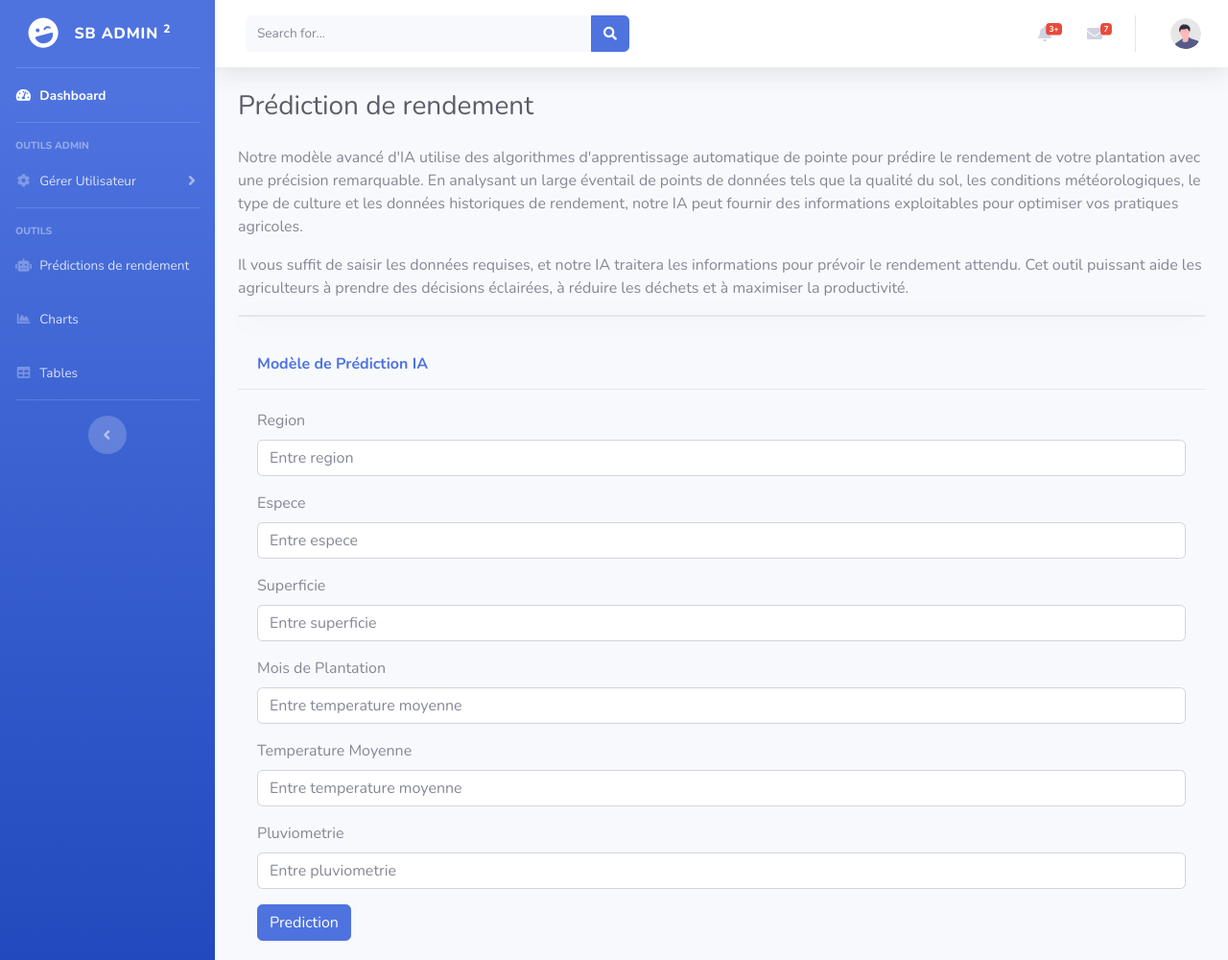
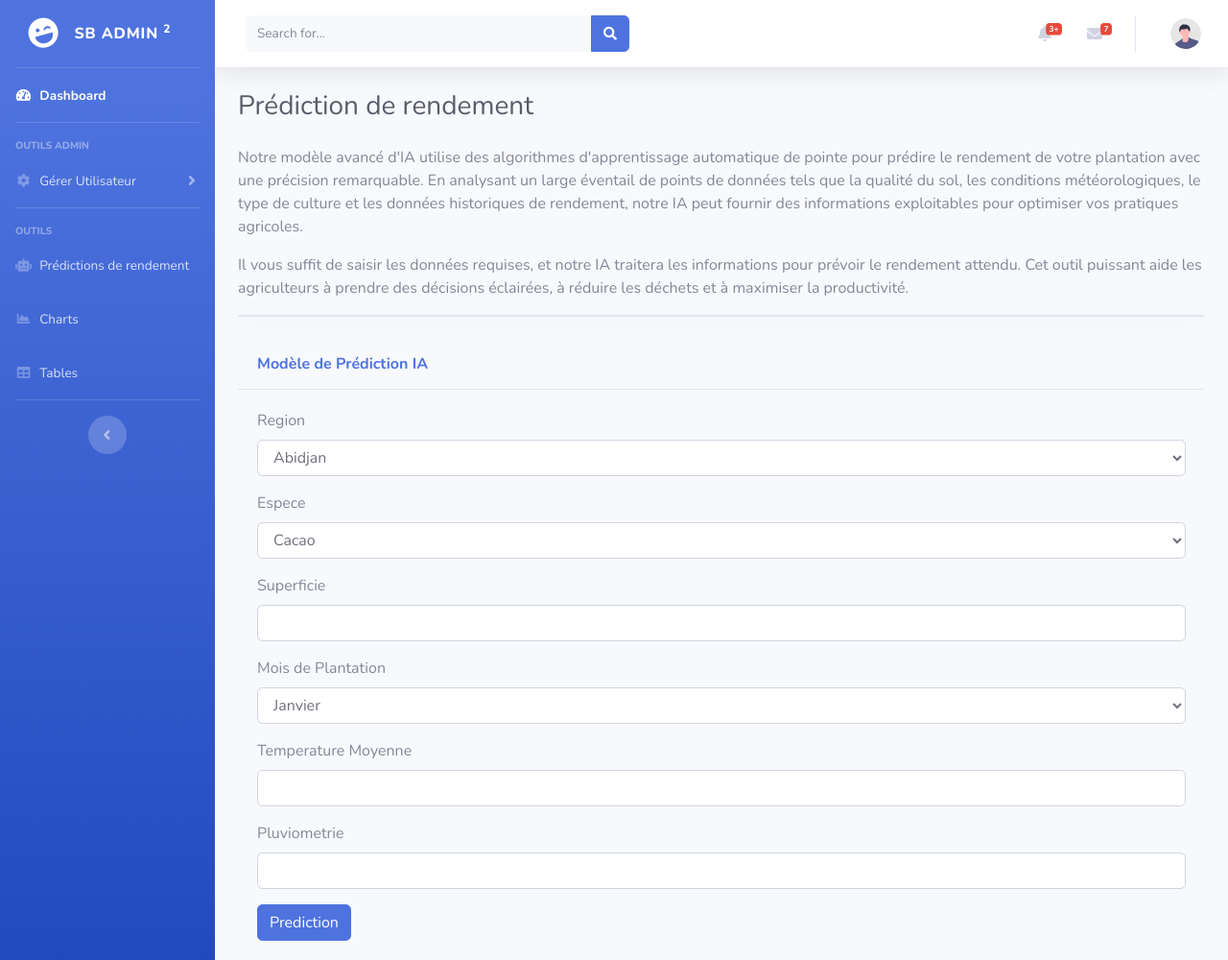
Before and after one commit to Flinguee75/Dashboard-For-INADCI, a Flask app: page /prediction in a window 1280 px wide. Shown: the whole page at 96% size. Run offline with Flask 3, Linux system fonts and the light colour scheme; the visitor is signed in with stand-in values (Sample User, id 1); some libraries are stand-ins or nearby versions.

Commit message:
Refactor Espece model to use lowercase table name, add prix_par_tonne field, and update prediction routes to include regions and especes

```diff
--- a/dashboard/controllers/shared_routes.py
+++ b/dashboard/controllers/shared_routes.py
@@ -1,9 +1,10 @@
 from flask import Blueprint, redirect, render_template, request, jsonify, session, url_for
-from models import TableDescription
+from models import Region, Espece, TableDescription
 from models import db
 from models import User
 from werkzeug.security import generate_password_hash
 from prediction import predict
+
 shared_bp = Blueprint('shared', __name__)
 
 # Route : Tableau de bord de l'administrateur
@@ -16,25 +17,23 @@ def dashboard():
 
 @shared_bp.route('/prediction', methods=['GET'])
 def prediction():
+    regions = [region.nom_region for region in Region.query.distinct(Region.nom_region).all()]
+    especes = [espece.nom_espece for espece in Espece.query.distinct(Espece.nom_espece).all()]
     current_user = User.query.filter_by(email=session['email']).first()
-    return render_template('agent/prediction.html', current_user=current_user)
-    # Route : Formulaire de prédiction (POST)
-@shared_bp.route('/prediction', methods=['POST'])
-def prediction_post():
-    current_user = User.query.filter_by(email=session['email']).first()
+    return render_template('agent/prediction.html', current_user=current_user, regions=regions, especes=especes)
 
-    user_data = {
-        'nom_region': request.form.get('region'),
-        'nom_espece': request.form.get('espece'),
-        'superficie': float(request.form.get('superficie', 0)),
-        'pluviometrie': float(request.form.get('pluviometrie', 0)),
-        'temperature_moyenne': float(request.form.get('temperatureMoyenne', 0)),
-        'mois_plantation': int(request.form.get('mois_plantation', 0))
-    }
+#Route : Formulaire de prédiction (POST)
+@shared_bp.route('/predict', methods=['POST'])
+def predict_route():
 
-    prix = predict(user_data, 100000)
+    user_data = request.json
+    rendement_fcfa = predict(user_data, 500000)
+    espece_nom = user_data.get('espece')
+    espece = Espece.query.filter_by(nom_espece=espece_nom).first()
+    prix_par_tonne = espece.prix_par_tonne
+    rendement_tonnes = rendement_fcfa / prix_par_tonne
 
-    return render_template('agent/prediction.html', current_user=current_user, prix=prix)
+    return jsonify({'rendement_tonnes': rendement_tonnes, 'rendement_fcfa': rendement_fcfa})
 
 # Route : Afficher les tables
 @shared_bp.route('/tables', methods=['GET'])
--- a/dashboard/models/espece_model.py
+++ b/dashboard/models/espece_model.py
@@ -1,11 +1,12 @@
 from models import db
 
 class Espece(db.Model):
-    __tablename__ = "Espece"
+    __tablename__ = "especes"
 
     id_espece = db.Column(db.Integer, primary_key=True)
     nom_espece = db.Column(db.String(100), nullable=False)
     type_espece = db.Column(db.String(50), nullable=True)
+    prix_par_tonne = db.Column(db.Float, nullable=False)
 
     # Relation avec les plantations
     #plantations = db.relationship('Plantation', backref='espece', lazy=True)
--- a/dashboard/templates/agent/prediction.html
+++ b/dashboard/templates/agent/prediction.html
@@ -227,35 +227,100 @@
             </div>
 
             <div class="card-body">
-            <form>
+            <form id="predictionForm">
                 <div class="form-group">
                     <label for="region">Region</label>
-                    <input type="text" class="form-control" id="region" placeholder="Entre region">
+                    <select class="form-control" id="region">
+                        {% for region in regions %}
+                            <option value="{{ region }}">{{ region }}</option>
+                        {% endfor %}
+                    </select>
+
                 </div>
                 <div class="form-group">
                     <label for="espece">Espece</label>
-                    <input type="text" class="form-control" id="espece" placeholder="Entre espece">
+                    <select class="form-control" id="espece">
+                        {% for espece in especes %}
+                            <option value="{{ espece }}">{{ espece }}</option>
+                        {% endfor %}
+                    </select>
+                </div>
+
+                <div class="form-group">
+                    <label for="superficie">Superficie</label>
+                    <input type="text" class="form-control" id="superficie" placeholder=" ">
                 </div>
                 <div class="form-group">
-                    <label for="superficie">Superficie</label>
-                    <input type="text" class="form-control" id="superficie" placeholder="Entre superficie">
-                </div>
-                <div class="form-group">
-                    <label for="temperatureMoyenne">Mois de Plantation</label>
-                    <input type="text" class="form-control" id="temperatureMoyenne" placeholder="Entre temperature moyenne">
+                    <label for="moisPlantation">Mois de Plantation</label>
+                    <select class="form-control" id="moisPlantation">
+                        <option value="janvier">Janvier</option>
+                        <option value="fevrier">Février</option>
+                        <option value="mars">Mars</option>
+                        <option value="avril">Avril</option>
+                        <option value="mai">Mai</option>
+                        <option value="juin">Juin</option>
+                        <option value="juillet">Juillet</option>
+                        <option value="aout">Août</option>
+                        <option value="septembre">Septembre</option>
+                        <option value="octobre">Octobre</option>
+                        <option value="novembre">Novembre</option>
+                        <option value="decembre">Décembre</option>
+                    </select>
                 </div>
                 <div class="form-group">
                     <label for="temperatureMoyenne">Temperature Moyenne</label>
-                    <input type="text" class="form-control" id="temperatureMoyenne" placeholder="Entre temperature moyenne">
+                    <input type="text" class="form-control" id="temperatureMoyenne" placeholder=" ">
                 </div>
                 <div class="form-group">
                     <label for="pluviometrie">Pluviometrie</label>
-                    <input type="text" class="form-control" id="pluviometrie" placeholder="Entre pluviometrie">
+                    <input type="text" class="form-control" id="pluviometrie" placeholder=" ">
                 </div>
-                <button type="submit" class="btn btn-primary">Prediction</button>
+                <div class="d-flex">
+                    <button type="submit" class="btn btn-primary">Prediction</button>
+                    <div class="ml-auto" style="text-align: center; margin-right: 50%;"><p><strong id="LabelResultat"></strong></p><p id="result"></p></div>
+                </div>
             </form>
             </div>
         </div>
         </div>
     </div>
-    {% endblock %}
+</div>
+<script>
+
+document.getElementById('predictionForm').addEventListener('submit', function(event) {
+    event.preventDefault();
+
+    var labelResultat = document.getElementById('LabelResultat');
+    labelResultat.innerHTML = 'Resultat';
+
+    var resultDiv = document.getElementById('result');
+    resultDiv.innerHTML = '<em>Calcul du rendement...</em>';
+
+    var formData = new FormData(event.target);
+    var userData = {
+        'nom_region': formData.get('region'),
+        'nom_espece': formData.get('espece'),
+        'superficie': parseFloat(formData.get('superficie') || 0),
+        'pluviometrie': parseFloat(formData.get('pluviometrie') || 0),
+        'temperature_moyenne': parseFloat(formData.get('temperatureMoyenne') || 0),
+        'mois_plantation': parseInt(formData.get('moisPlantation') || 0)
+    };
+    fetch('/predict', {
+        method: 'POST',
+        headers: {
+            'Content-Type': 'application/json'
+        },
+        body: JSON.stringify(userData)
+    })
+    .then(response => response.json())
+    .then(data => {
+        resultDiv.innerHTML = `<strong>Rendement estimé : ${data.rendement_tonnes(2)} tonnes/hectare</strong><br>
+                               <strong>Valeur estimée en Franc CFA : ${data.rendement_fcfa.toLocaleString()} FCFA</strong>`;
+    })
+    .catch(error => {
+        resultDiv.innerHTML = '<strong>Erreur lors du calcul du rendement.</strong>';
+        console.error('Error:', error);
+    });
+});
+</script>
+{% endblock %}
```
Also changed, not shown: dashboard/data/mydb.db, dashboard/prediction.py (renamed from prediction.py).
